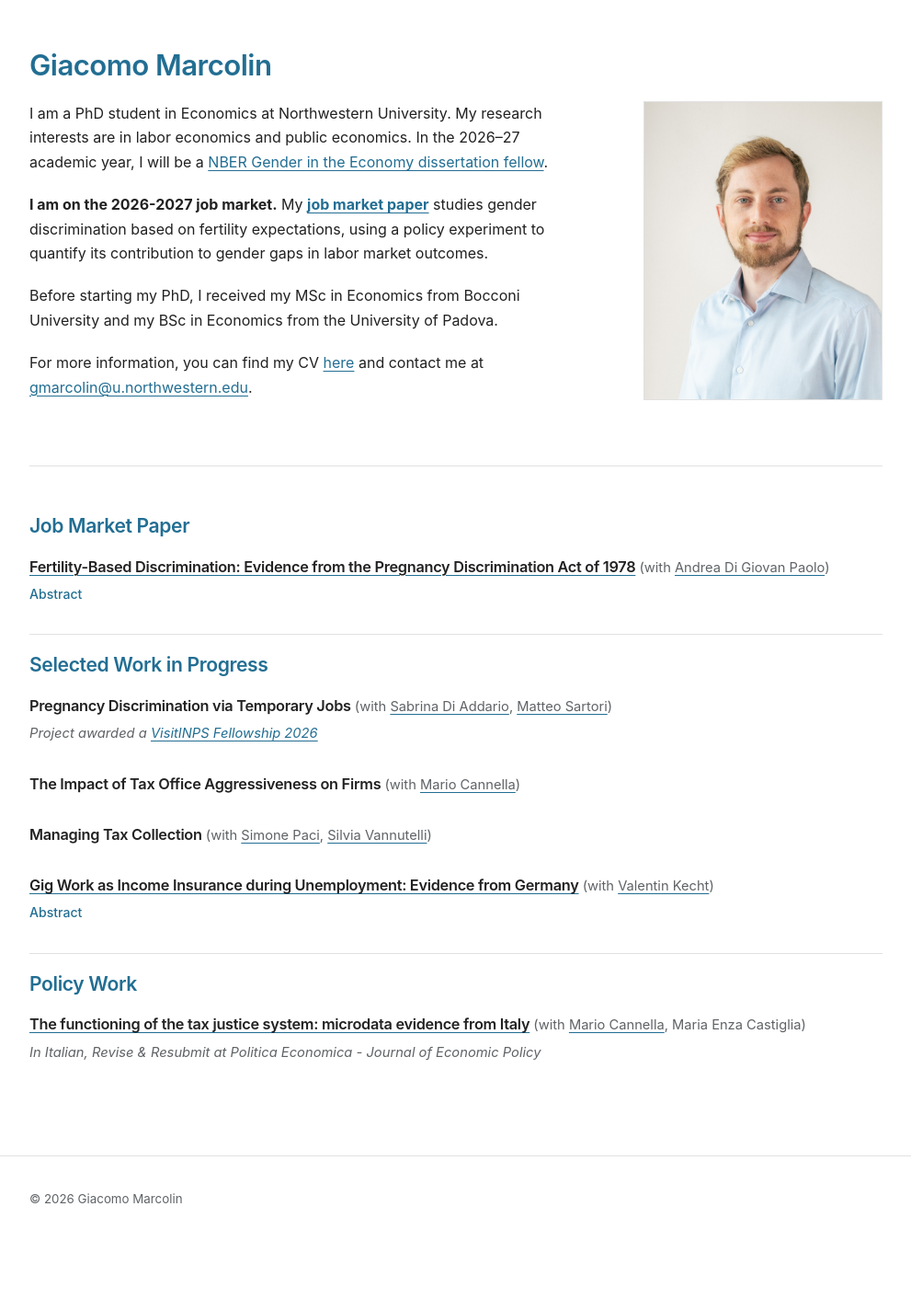
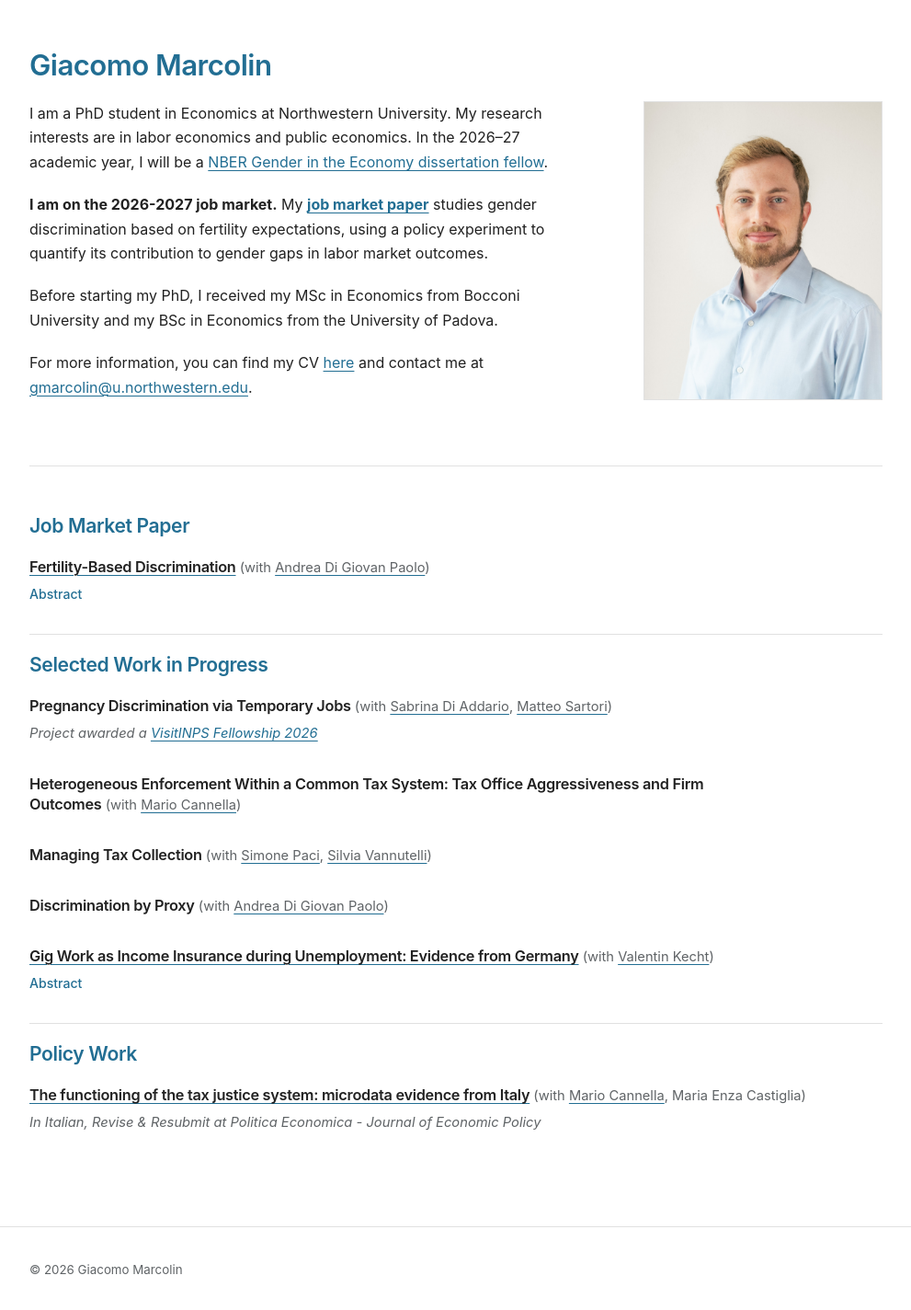
Before and after one commit to giacomomarcolin/giacomomarcolin.github.io, a Jekyll site: the page built from index.md, in a window 1280 px wide. Shown: the whole page at 92% size, without its empty margins (144-1135 px from the left). Built offline with Jekyll 4.4.1, drawn with Linux system fonts in a browser that asks for light colours; before the commit the page ends 1347 px from its top, so only the background shows below that.

Commit message:
Update research titles and work in progress

```diff
--- a/_data/research.yml
+++ b/_data/research.yml
@@ -1,5 +1,5 @@
 - category: jmp
-  title: "Fertility-Based Discrimination: Evidence from the Pregnancy Discrimination Act of 1978"
+  title: "Fertility-Based Discrimination"
   title_url: "/files/papers/digiovanpaolo_marcolin_pda.pdf"
   coauthors:
     - name: "Andrea Di Giovan Paolo"
@@ -37,7 +37,7 @@
   links: []
 
 - category: work-in-progress
-  title: "The Impact of Tax Office Aggressiveness on Firms"
+  title: "Heterogeneous Enforcement Within a Common Tax System: Tax Office Aggressiveness and Firm Outcomes"
   coauthors:
     - name: "Mario Cannella"
       url: "https://sites.google.com/view/mariocannella/home"
@@ -50,6 +50,13 @@
       url: "https://www.simonepaci.com/"
     - name: "Silvia Vannutelli"
       url: "https://sites.google.com/view/silviavannutelli/home"
+  links: []
+
+- category: work-in-progress
+  title: "Discrimination by Proxy"
+  coauthors:
+    - name: "Andrea Di Giovan Paolo"
+      url: "https://sites.google.com/view/andreadigiovanpaolo/home"
   links: []
 
 - category: work-in-progress
```
